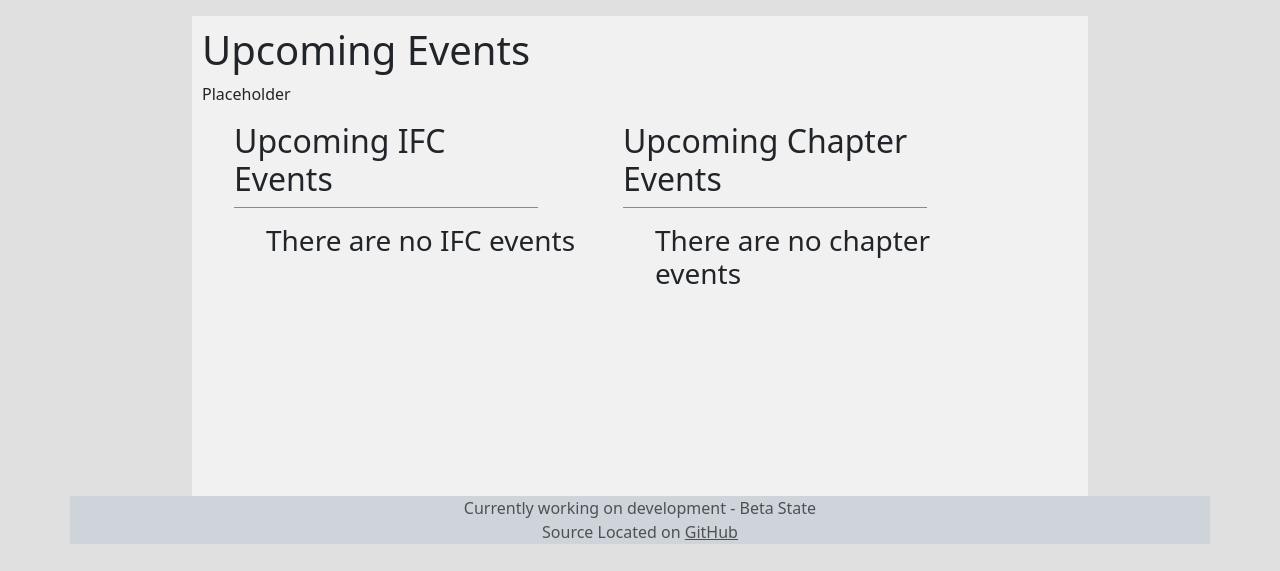
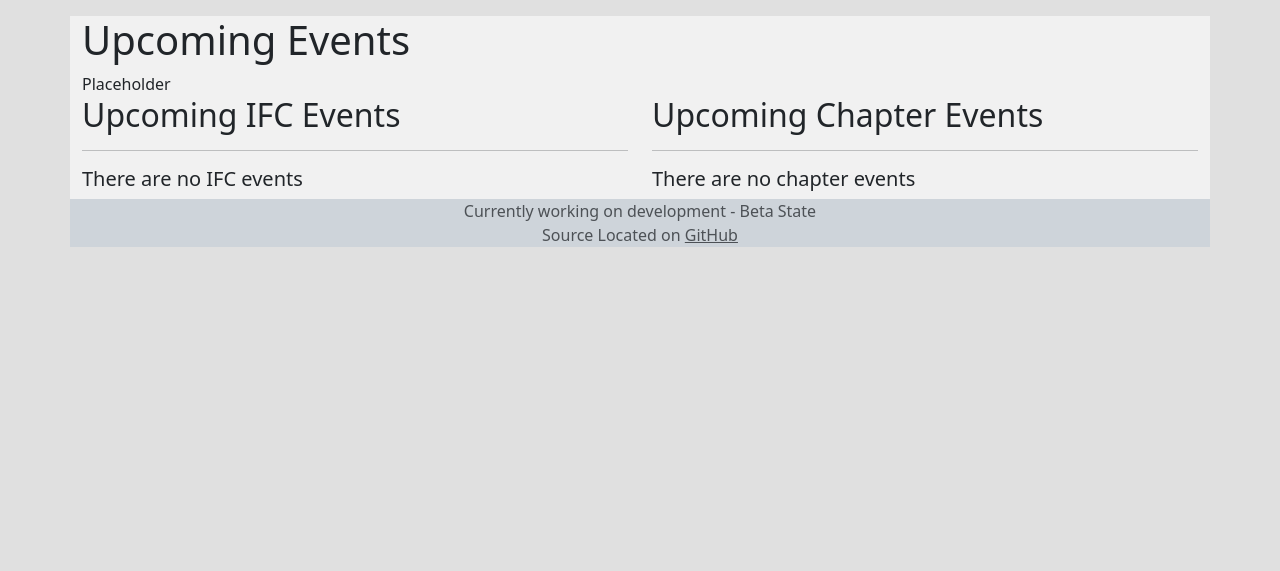
Before and after one commit to WPI-IFC/ifc-website, a Django app: page /events/ in a window 1280 px wide. Shown: the part 91-662 px from the top of the page. Run offline with Django 3.2, Linux system fonts and the light colour scheme; data that the repository does not hold is empty; style sheets or scripts are compiled from the project's sources; parts of the project's set-up code (start-up, migrations or seed data) failed here and were passed over; some libraries are stand-ins or nearby versions.

Commit message:
More conversion
Continuing to work on public facing pages

```diff
--- a/events/templates/events_overview.html
+++ b/events/templates/events_overview.html
@@ -5,57 +5,61 @@
     <meta name="viewport" content="width=device-width, initial-scale=1.0">
     <meta http-equiv="X-UA-Compatible" content="ie=edge">
     {% load static %}
-    <link rel="stylesheet" href="{% static 'houses/base.css' %}">
-    <link rel="stylesheet" href="{% static 'events/events_overview.css' %}">
     <title>Events</title>
 </head>
 <body>
     {% include 'header.html' %}
-        <div class="content-container">
+        <div class="container content-container">
             <h1>Upcoming Events</h1>
             <div class="calendar-container">
                 Placeholder
             </div>
-			<ul class="event-columns">
-				<li>
-				<div class="dynamic-content officer-events">
-				<h2 class="event-column-title">Upcoming IFC Events</h2>
-					<ul class="events">
+			<div class="row event-columns">
+				<div class="col dynamic-content officer-events">
+				<h2 class="font-weight-bold event-column-title">Upcoming IFC Events</h2>
+					<hr>
+					<div class="events">
 						{% if ifc_events|length > 0 %}
 						{% for event in ifc_events %}
-							<li class="event">
+						<div class="row">
+							<div class="col event">
 								<h2><a href="officers/{{ event.id }}">{{ event.title }}</a></h2>
 								<h3>{{ event.d_time|date:"M, D d, Y - h:i" }}
 									<br>
 									Added By {{ event.owner.first_name }} {{ event.owner.last_name }}</h3>
-							</li>
+							</div>
+						</div>
 						{% endfor %}
 						{% else %}
-						<h3>There are no IFC events</h3>
+						<div class="row">
+							<h3 class="col">There are no IFC events</h3>
+						</div>
 						{% endif %}
-					</ul>
+					</div>
 				</div>
-				</li>
-				<li>
-				<div class="dynamic-content chapter-events">
-					<h2 class="event-column-title">Upcoming Chapter Events</h2>
-						<ul class="events">
-							{% if chapter_events|length > 0 %}
-							{% for event in chapter_events %}
-								<li class="event">
+				<div class="col dynamic-content chapter-events">
+					<h2 class="font-weight-bold event-column-title">Upcoming Chapter Events</h2>
+					<hr>
+					<div class="events">
+						{% if chapter_events|length > 0 %}
+						{% for event in chapter_events %}
+							<div class="row">
+								<div class="col event">
 									<h2><a href="chapter/{{ event.id }}">{{ event.title }}</a></h2>
 									<h3>{{ event.d_time|date:"M, D d, Y - h:i" }}
 										<br>
 										Added By {{ event.owner.english_name }}</h3>
-								</li>
-							{% endfor %}
-							{% else %}
-							<h3>There are no chapter events</h3>
-							{% endif %}
-						</ul>
+								</div>
+							</div>
+						{% endfor %}
+						{% else %}
+						<div class="row">
+							<h3 class="col">There are no chapter events</h3>
+						</div>
+						{% endif %}
 					</div>
-				</li>
-			</ul>
+				</div>
+			</div>
         </div>
     {% include 'footer.html' %}
 </body>
--- a/ifcweb/static/ifcweb/theme.scss
+++ b/ifcweb/static/ifcweb/theme.scss
@@ -32,3 +32,27 @@ $theme-colors: (
 .text-med-gray {
     color: $gray-600;
 }
+
+.officer-cards {
+    .card:hover {
+        transition-duration: .25s;
+        box-shadow: 0 0 10px $black;
+    }
+}
+
+.title-breakout {
+    border-left: 2px solid $gray-500;
+}
+
+.events {
+    h3 {
+        font-weight: 300;
+        font-size: 20px;
+    }
+}
+
+#motto {
+    font-family: 'PT serif', serfi;
+    font-style: italic;
+    font-size: 25px;
+}
--- a/ifcweb/templates/footer.html
+++ b/ifcweb/templates/footer.html
@@ -1,5 +1,5 @@
 <div class="container bg-light-gray text-muted text-center">
     <span>Currently working on development - Beta State</span>
     <br>
-    <span>Source Located on <a href="https://github.com/tmwbook/ifc-website" style="color: inherit; text-decoration: underline;">GitHub</a></span>
+    <span>Source Located on <a href="https://github.com/wpi-ifc/ifc-website" style="color: inherit; text-decoration: underline;">GitHub</a></span>
 </div>
```
Also changed, not shown: houses/templates/house_home.html (+8 -14 lines), houses/templates/single_house.html (+11 -12 lines), ifcweb/templates/about.html (+30 -29 lines).
